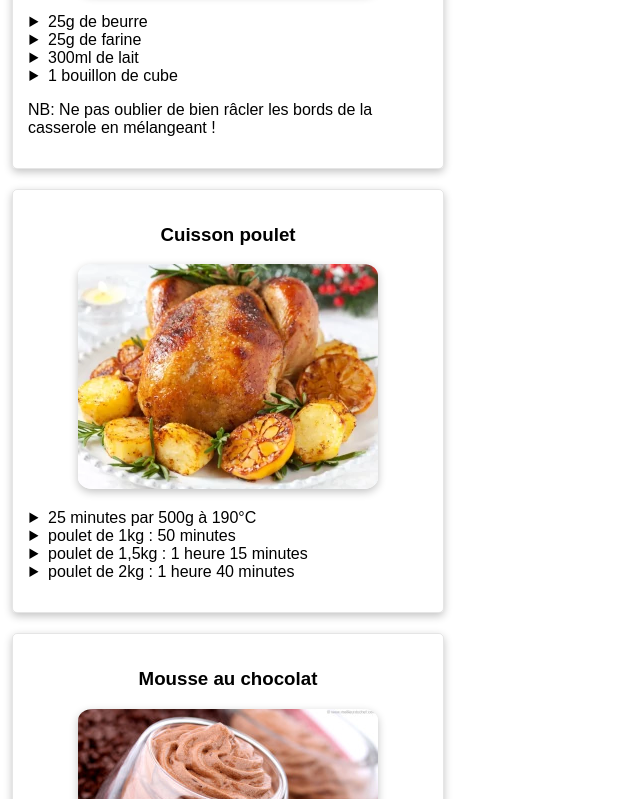
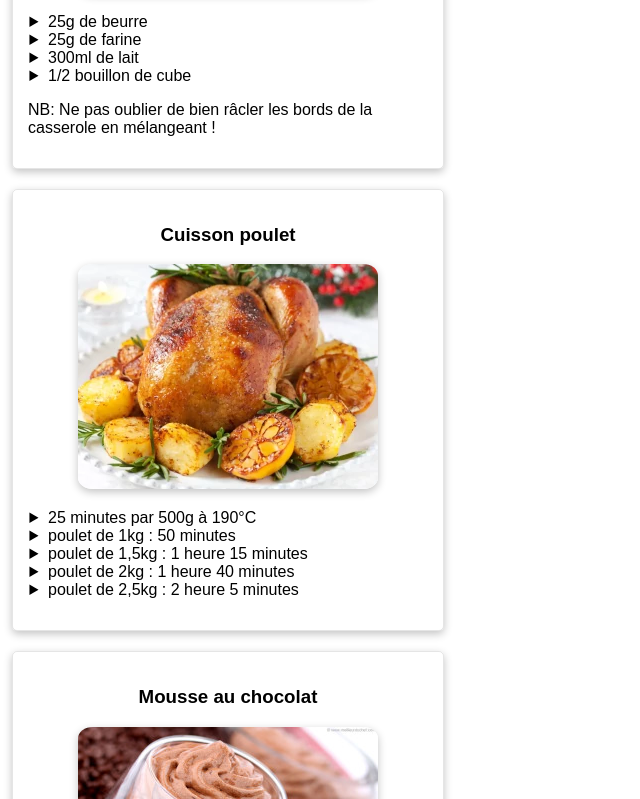
Before and after one commit to adrien-fichet/recettes, a website: page index.pug in a window 1280 px wide. Shown: the part 773-1572 px from the top of the page, without its empty margins (0-640 px from the left). Drawn offline with nearby package versions, Linux system fonts and the light colour scheme; files that its build step writes are made by us from their sources; files whose address does not match are found by name.

Commit message:
Modify recettes

```diff
--- a/index.pug
+++ b/index.pug
@@ -25,7 +25,7 @@ html(lang="fr")
         li 25g de beurre
         li 25g de farine
         li 300ml de lait
-        li 1 bouillon de cube
+        li 1/2 bouillon de cube
       p NB: Ne pas oublier de bien râcler les bords de la casserole en mélangeant !
 
     div(class="recette")
@@ -37,6 +37,7 @@ html(lang="fr")
         li poulet de 1kg : 50 minutes
         li poulet de 1,5kg : 1 heure 15 minutes
         li poulet de 2kg : 1 heure 40 minutes
+        li poulet de 2,5kg : 2 heure 5 minutes
 
     div(class="recette")
       h3 Mousse au chocolat
```
Also changed, not shown: dist/index.html.
